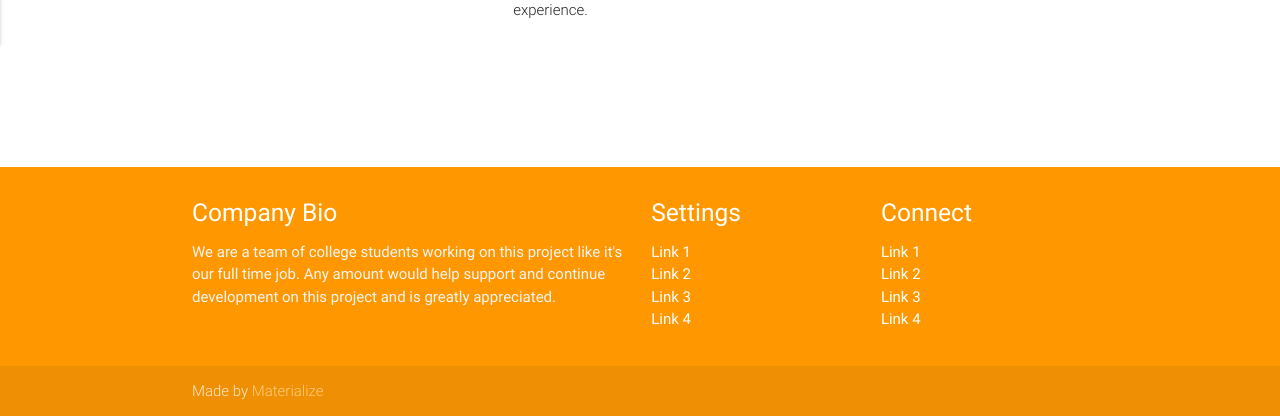
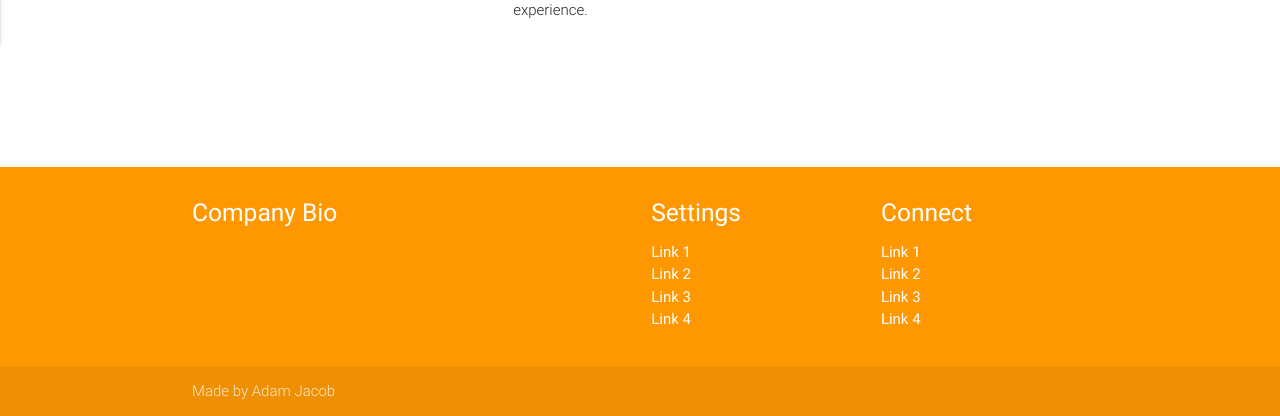
Before and after one commit to doctor-adayum/tutoringwebsite, a WordPress theme: template index.php in a window 1280 px wide. Shown: the part 816-1232 px from the top of the page. Run offline with PHP 8.4 and a stand-in for WordPress, Linux system fonts and the light colour scheme; the site name, menu and one post (Sample post) are stand-ins, and other content is empty; some libraries are stand-ins or nearby versions.

Commit message:
Update footer.php

```diff
--- a/footer.php
+++ b/footer.php
@@ -3,7 +3,7 @@
       <div class="row">
         <div class="col l6 s12">
           <h5 class="white-text">Company Bio</h5>
-          <p class="grey-text text-lighten-4">We are a team of college students working on this project like it's our full time job. Any amount would help support and continue development on this project and is greatly appreciated.</p>
+          <p class="grey-text text-lighten-4"><?php the_author_meta( 'description' ); ?></p>
 
 
         </div>
@@ -29,7 +29,7 @@
     </div>
     <div class="footer-copyright">
       <div class="container">
-      Made by <a class="orange-text text-lighten-3" href="http://materializecss.com">Materialize</a>
+      Made by Adam Jacob
       </div>
     </div>
   </footer>
```
